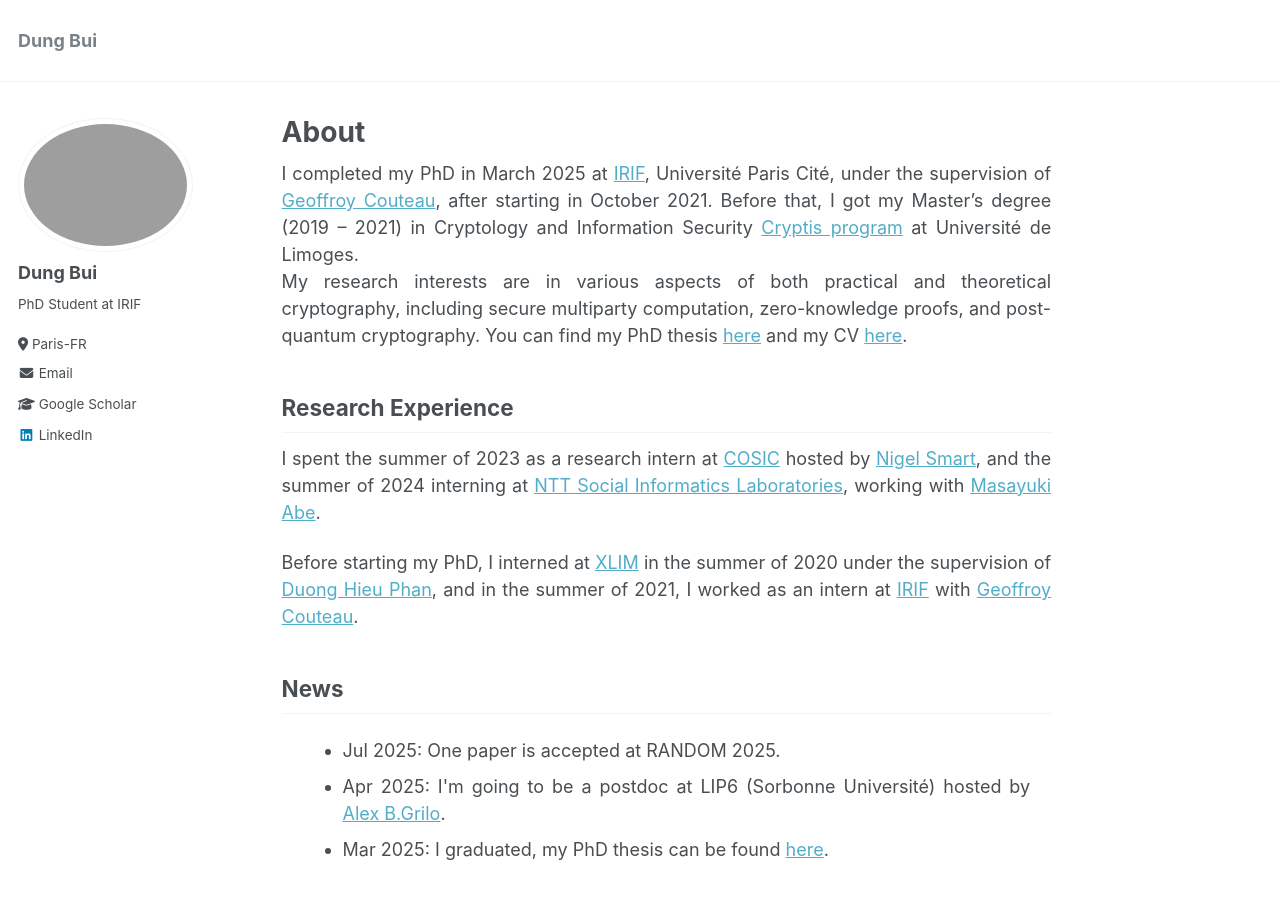
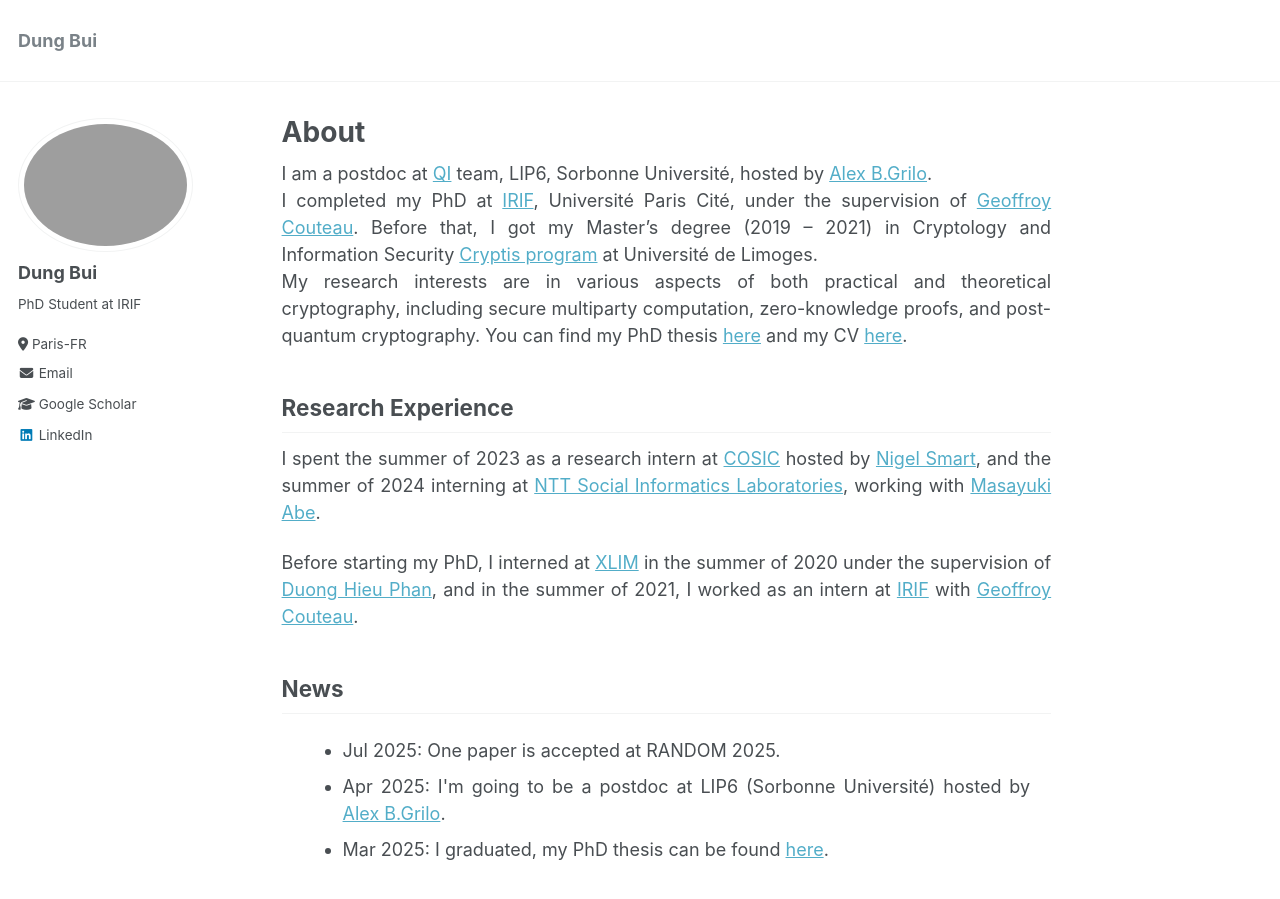
Before and after one commit to dungbui15/dungbui15.github.io, a Jekyll site: the page built from _pages/about.md, in a window 1280 px wide and 900 px high. Built offline with Jekyll 4.4.1, drawn with Linux system fonts in a browser that asks for light colours.

Commit message:
Update about.md

```diff
--- a/_pages/about.md
+++ b/_pages/about.md
@@ -29,8 +29,8 @@ div {
   }
   </style>
 
-
-I completed my PhD in March 2025 at [IRIF](https://www.irif.fr/), Université Paris Cité, under the supervision of [Geoffroy Couteau](https://geoffroycouteau.github.io/), after starting in October 2021. Before that, I got my Master's degree (2019 -- 2021) in Cryptology and Information Security [Cryptis program](https://www.cryptis.fr/) at Université de Limoges. <br>
+I am a postdoc at [QI](https://qi.lip6.fr/fr/team/) team, LIP6, Sorbonne Université, hosted by <a href="https://abgrilo.github.io/">Alex B.Grilo</a>.<br>
+I completed my PhD at [IRIF](https://www.irif.fr/), Université Paris Cité, under the supervision of [Geoffroy Couteau](https://geoffroycouteau.github.io/). Before that, I got my Master's degree (2019 -- 2021) in Cryptology and Information Security [Cryptis program](https://www.cryptis.fr/) at Université de Limoges. <br>
 My research interests are in various aspects of both practical and theoretical cryptography, including secure multiparty computation, zero-knowledge proofs, and post-quantum cryptography. You can find my PhD thesis <a href="files/thesis.pdf">here</a> and my CV <a href="files/CV.pdf">here</a>.
 
 ## Research Experience
```
